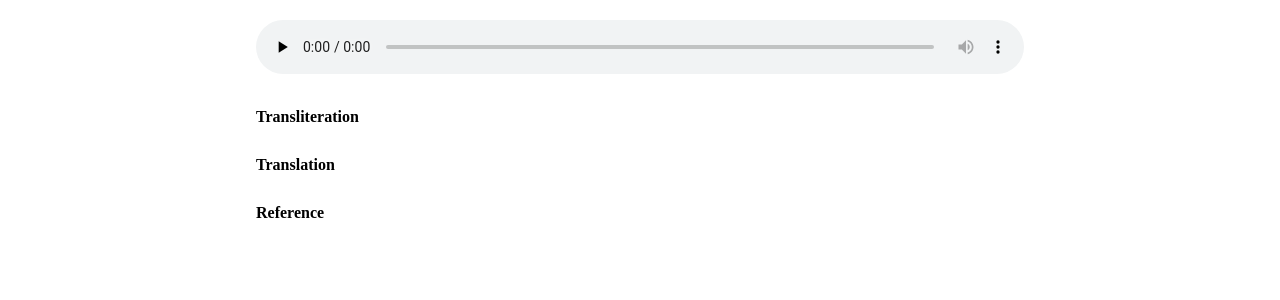
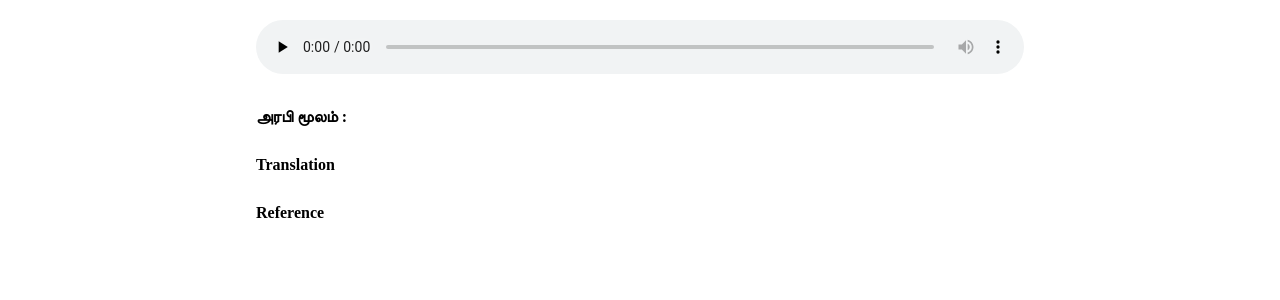
Before and after one commit to rafikttp/duaForLifeTamil, a Jekyll site: the page built from supplications/fortress/content/againstenemy.md, in a window 1280 px wide. Shown: the part 288-588 px from the top of the page. Built offline with Jekyll 4.4.1, drawn with Linux system fonts in a browser that asks for light colours; some of the changed lines change nothing that is shown.

Commit message:
Update againstenemy.md

```diff
--- a/supplications/fortress/content/againstenemy.md
+++ b/supplications/fortress/content/againstenemy.md
@@ -20,8 +20,8 @@
 
 &nbsp;
 <div class="duaextra" tabindex="0">
-<div><strong>Transliteration</strong></div>
-<div class="extra">131. Allaahumma munzilal-kitaabi, saree'al-hisaabi, ihzimil-'ahzaaba, Allaahumma ihzimhum wa zalzilhum.</div>
+<div><strong> அரபி மூலம் : </strong></div>
+<div class="extra"> (131) அல்லாஹும்ம முன் ஜிலல் கிதாபி , ஸரீஹல் ஹிஸாபி , இஹ்ஜிமில் அஹ்ஜாப , அல்லாஹும்ம ஜிம்ஹும் ,வ ஜல் ஜில்ஹும்.</div>
 </div>
 &nbsp;
 <div class="duaextra" tabindex="0">
```
